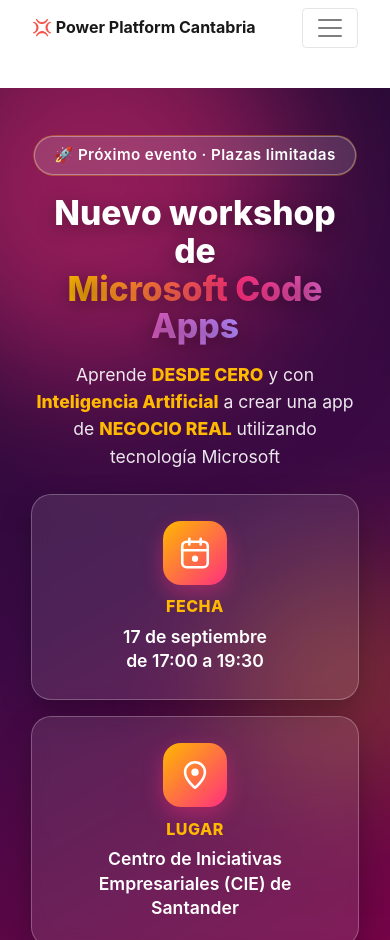
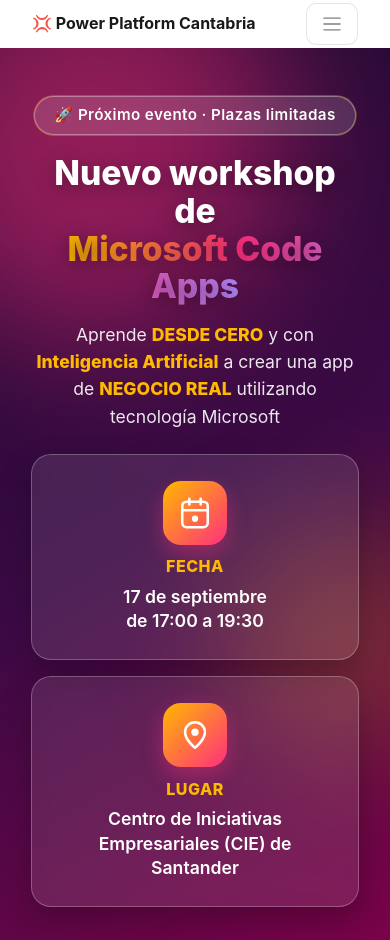
Before and after one commit to CepaCode/powerplatformcantabria, a plain HTML site: page index.html in a window 390 px wide. Shown: the top 940 px of the page. Drawn offline with nearby package versions, Linux system fonts and the light colour scheme.

Commit message:
Corregido top nav bar

```diff
--- a/index.html
+++ b/index.html
@@ -31,7 +31,7 @@
 </div>
 
 <!-- Títulos -->
-<div class="container mt-5">
+<div class="container mt-5" style="display:none;">
   <div class="text-center mb-4">
     <h1 class="page-title">Power Platform Cantabria</h1>
   </div>
@@ -529,17 +529,67 @@
     border-radius: 18px;
   }
 
+  .navbar {
+    min-height: 0;
+    height: 48px;
+    padding: 0 1rem;
+    margin: 0;
+    line-height: 1;
+    display: flex;
+    align-items: center;
+  }
+
   .navbar .container {
-    padding-left: 32px;
-    padding-right: 32px;
+    padding-left: 24px;
+    padding-right: 24px;
+    min-height: 0;
+    height: 48px;
+    padding-top: 0;
+    padding-bottom: 0;
+    display: flex;
+    align-items: center;
   }
 
   .navbar-brand {
     margin-right: auto;
+    padding: 0;
+    line-height: 1;
+    font-size: clamp(1.5rem, 2.2vw, 2.6rem);
+    display: flex;
+    align-items: center;
   }
 
   .navbar-nav {
+    display: none;
     margin-left: auto;
+    margin-top: 0;
+    margin-bottom: 0;
+  }
+
+  .nav-link {
+    padding-top: 0;
+    padding-bottom: 0;
+    font-size: 1rem;
+    line-height: 1;
+  }
+
+  .navbar-toggler {
+    width: 52px;
+    height: 42px;
+    padding: 0;
+    border-radius: 10px;
+    border: 1px solid rgba(0,0,0,.12);
+    background: rgba(255,255,255,.9);
+    display: flex;
+    align-items: center;
+    justify-content: center;
+    margin-left: auto;
+  }
+
+  .navbar-toggler-icon {
+    width: 22px;
+    height: 22px;
+    background-size: 100% 100%;
   }
 
   .footer-custom {
@@ -732,8 +782,8 @@
     overflow: hidden;
     background: linear-gradient(150deg, #1a0a2e 0%, #3b0a45 40%, #9D0049 100%);
     color: #fff;
-    padding: 4.5rem 1rem 4rem;
-    margin-top: 2rem;
+    padding: 2.5rem 1rem 4rem;
+    margin-top: 0;
   }
 
   .hero-content { z-index: 2; }
```
